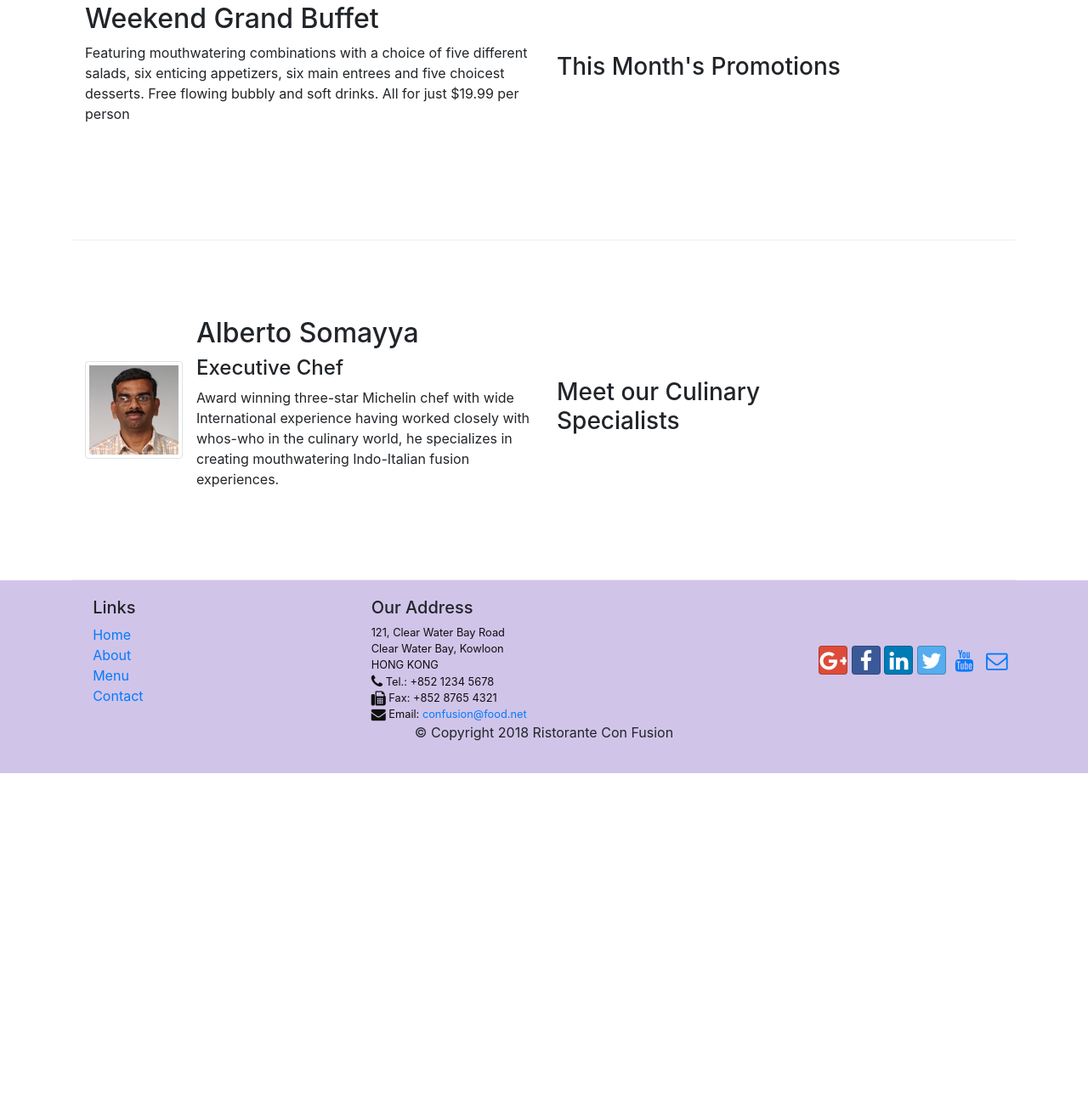
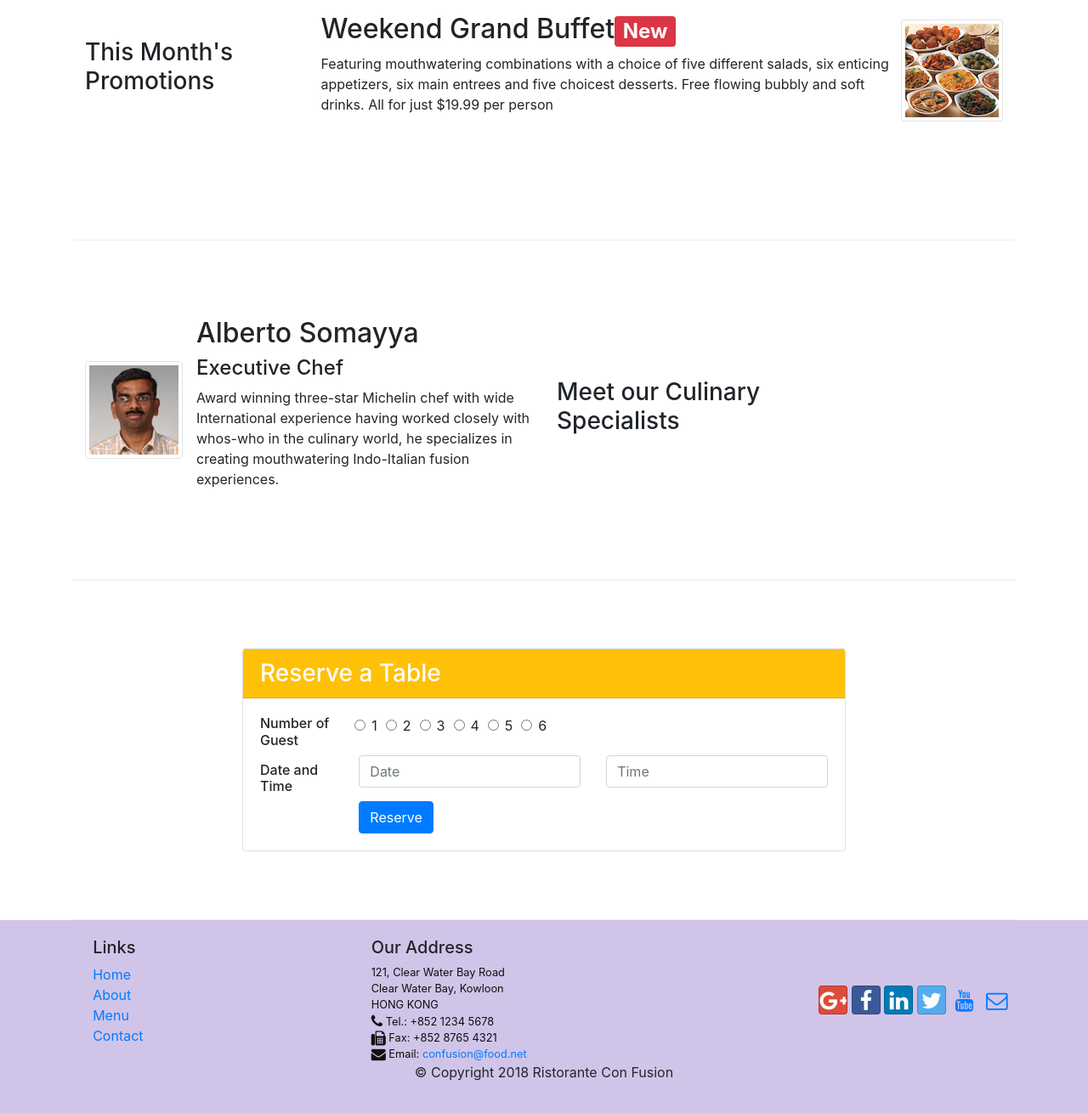
Before and after one commit to vrishabhparmar/MyBootstrapProject, a website: page index.html in a window 1280 px wide. Shown: the part 851-2161 px from the top of the page at 85% size. Before the commit the page ends 1761 px from the top, so only its background shows below. Drawn offline with nearby package versions, Linux system fonts and the light colour scheme.

Commit message:
small update

```diff
--- a/index.html
+++ b/index.html
@@ -22,7 +22,6 @@
         <div class="container">
                 <button class="navbar-toggler" type="button" data-toggle="collapse" data-target="#Navbar">
                         <span class="navbar-toggler-icon"></span>
-
                     </button>
             <a class="navbar-brand mr-auto" href="#"><img src="img/logo.png" class="img-fluid" width="41" height="30"></a>
             <div class="collapse navbar-collapse" id="Navbar">
@@ -43,10 +42,17 @@
                     <h1>Ristorante con Fusion</h1>
                     <p>We take inspiration from the World's best cuisines, and create a unique fusion experience. Our lipsmacking creations will tickle your culinary senses!</p>
                 </div>
-                <div class="col-12 align-self-center col-sm">
-                        <img src="img/logo.png" class="img-fluid">
+                <div class="row">
+                        <div class="col-12 align-self-center col-sm-6">
+                                <img src="img/logo.png" class="img-fluid">
 
+                        </div>
+                        <div class="col-12 col-sm-6 align-self-center m-auto">
+                            <button class="btn bg-warning btn-block btn-lg" type="button"><a style="text-decoration: none;color:black;" href="#card">Reserve Table</a></button>
+
+                        </div>
                 </div>
+
             </div>
         </div>
     </header>
@@ -60,7 +66,7 @@
                 <div class="media">
                     <img class="d-flex mr-3 img-thumbnail align-self-center" src="img/uthappizza.png" alt="uthapizza">
                     <div  class="media-body">
-                            <h2 class="mt-0">Uthappizza</h2>
+                            <h2 class="mt-0">Uthappizza<span class="badge badge-danger">Hot</span> <span class="badge badge-pill badge-secondary ">$4.99</span></h2>
                             <p class="d-none d-sm-block">A unique combination of Indian Uthappam (pancake) and Italian pizza, topped with Cerignola olives, ripe vine cherry tomatoes, Vidalia onion, Guntur chillies and Buffalo Paneer.</p>
                     </div>
                 </div>
@@ -70,13 +76,19 @@
 
 
         <div class="row row-content align-items-center">
-            <div class="col-12 col-sm-4 order-sm-last col-md-4">
+            <div class="col-12 col-sm-4 col-md-3">
                 <h3>This Month's Promotions</h3>
             </div>
-            <div class="col-12 col-sm-6 order-sm-first col-md-6">
-                <h2>Weekend Grand Buffet</h2>
-                <p>Featuring mouthwatering combinations with a choice of five different salads, six enticing appetizers, six main entrees and five choicest desserts. Free flowing bubbly and soft drinks. All for just $19.99 per person </p>
+            <div class="col-12 col-sm col-md">
+                <div class="media">
+                    <div class="media-body">
+                            <h2 class="mt-0">Weekend Grand Buffet<span class="badge badge-danger">New</span></h2>
+                            <p class="d-none d-sm-block">Featuring mouthwatering combinations with a choice of five different salads, six enticing appetizers, six main entrees and five choicest desserts. Free flowing bubbly and soft drinks. All for just $19.99 per person </p>
+                    </div>
+                    <img src="img/buffet.png" class="img-thumbnail d-flex align-self-center" alt="buffet">
+                </div>
             </div>
+
         </div>
 
         <div class="row row-content align-items-center">
@@ -92,14 +104,83 @@
                             <p class="d-none d-sm-block">Award winning three-star Michelin chef with wide International experience having worked closely with whos-who in the culinary world, he specializes in creating mouthwatering Indo-Italian fusion experiences. </p>
                     </div>
                 </div>
+            </div>
+        </div>
+        <span id="card"></span>
+        <div class="row row-content">
+            <div class="col-12 col-sm-8 m-auto">
+                <div class="card">
+                    <h3 class="card-header bg-warning text-white">Reserve a Table</h3>
+                    <div class="card-body">
+                        <div class="row">
+                            <div class="col-12 col-sm-2">
+                                <h6>Number of Guest</h6>
+                            </div>
+                            <div class="col-12 col-sm-10">
+                                <form>
+                                    <div class="row ml-0">
+                                        <div class=" radio col-auto">
+                                            <label class="form-check-label"><input type="radio" name="one" class="form-check-input">1</label>
+                                        </div>
+                                        <div class=" radio col-auto">
+                                                <label class="form-check-label"><input type="radio" name="one" class="form-check-input">2</label>
+                                        </div>
+                                        <div class=" radio col-auto">
+                                                <label class="form-check-label"><input type="radio" name="one" class="form-check-input">3</label>
+                                        </div>
+                                        <div class=" radio col-auto">
+                                                <label class="form-check-label"><input type="radio" name="one" class="form-check-input">4</label>
+                                        </div>
+                                        <div class=" radio col-auto">
+                                                <label class="form-check-label"><input type="radio" name="one" class="form-check-input">5</label>
+                                        </div>
+                                        <div class=" radio col-auto">
+                                                <label class="form-check-label"><input type="radio" name="one" class="form-check-input">6</label>
+                                        </div>
+                                    </div>
+                                </form>
+                            </div>
+                        </div>
+                        <div class="row">
+                            <div class="col-12 col-sm-2 mt-2">
+                                <h6>Date and Time</h6>
+                            </div>
+                            <div class="col-12 col-sm-10">
+                                    <div class="row">
+                                            <div class="col-12 col-sm-6 ">
+                                                <form>
+                                                    <div class="form-group">
+                                                        <input class="form-control" type="text" name="date" id="date" placeholder="Date">
+                                                    </div>
+                                                </form>
+                                            </div>
+                                            <div class="col-12 col-sm-6">
+                                                    <form>
+                                                        <div class="form-group">
+                                                            <input class="form-control" type="text" name="time" id="time" placeholder="Time">
+                                                        </div>
+                                                    </form>
+                                            </div>
+                                    </div>
+                            </div>
+
+                        </div>
+                        <div class="row">
+                            <div class="col-12 offset-sm-2">
+                                <button class="btn btn-primary " type="button" >Reserve</button>
+                            </div>
+                        </div>
+
                     </div>
+                </div>
+            </div>
         </div>
     </div>
 
     <footer class="footer">
-        <div`>
+        <div>
             <div class="row ">
-                <div class="col-12 col-sm-4 offset-1 col-md-3">
+                <div class="col-5 col-sm-4 offset-1 col-md-3">
                     <h5>Links</h5>
                     <ul class="list-unstyled">
                         <li><a href="#">Home</a></li>
@@ -108,7 +189,7 @@
                         <li><a href="#">Contact</a></li>
                     </ul>
                 </div>
-                <div class="col-12 col-sm-4 col-md-4">
+                <div class="col-5 col-sm-4 col-md-4">
                     <h5>Our Address</h5>
                     <address>
 		              121, Clear Water Bay Road<br>
@@ -119,7 +200,8 @@
 		           <span class="fa fa-envelope fa-lg"></span>   Email: <a href="mailto:confusion@food.net">confusion@food.net</a>
 		           </address>
                 </div>
-                <div class="col-12 col-sm-4 col-md-4 align-self-center">
+
+                <div class="col col-sm-4 col-md-4 align-self-center">
                     <div class="text-center" >
                         <a class=" btn btn-social-icon btn-google" href="http://google.com/+"><span class="fa fa-google-plus fa-lg"></span></a>
                         <a class=" btn btn-social-icon btn-facebook" href="http://www.facebook.com/profile.php?id="><span class="fa fa-facebook fa-lg"></span></a>
--- /dev/null
+++ b/navbar.html
@@ -0,0 +1,69 @@
+<html>
+    <head>
+        <meta charset="utf-8">
+        <meta name="viewport" content="width=device-width, initial-scale=1">
+        <link rel="stylesheet" href="https://maxcdn.bootstrapcdn.com/bootstrap/4.0.0/css/bootstrap.min.css" integrity="sha384-Gn5384xqQ1aoWXA+058RXPxPg6fy4IWvTNh0E263XmFcJlSAwiGgFAW/dAiS6JXm" crossorigin="anonymous">
+        <style>
+        body{
+            margin-top:55px;
+        }
+        .row-content{
+            min-height:400px;
+
+        }
+        </style>
+   </head>
+    <body>
+            <div class="jumbotron">
+                <div class="container-fluid">
+
+                    <div class="row">
+                            <div class="col-12 col-md-6 text-center">
+                                    <h3>NavBar Sample<br>
+                                        <small>Using bootstrap</small>
+                                        </h3>
+                            </div>
+                            <div class="col-12 col-md">
+
+                            </div>
+                    </div>
+                </div>
+
+        </div>
+        <nav class="navbar navbar-expand-sm navbar-dark bg-dark fixed-top">
+            <div class="container offset-4">
+                    <button class="navbar-toggler" data-toggle="collapse" data-target="#NavBar">
+                            <span class="navbar-toggler-icon"></span>
+                        </button>
+                        <a class="navbar-brand" href="#">NavBar</a>
+                        <div class="collapse navbar-collapse" id="NavBar">
+                                <ul class="navbar-nav">
+                                        <li class="nav-item ml-2 active"><a class="nav-links" href="#">Home</a></li>
+                                        <li class="nav-item ml-2"><a class="nav-links" href="#">Contact</a></li>
+                                        <li class="nav-item ml-2"><a class="nav-links" href="#">Menu</a></li>
+                                        <li class="nav-item ml-2"><a class="nav-links" href="#">About</a></li>
+                                   </ul>
+                        </div>
+            </div>
+
+
+        </nav>
+        <div class="row row-content">
+            <div class="container">
+                <div class="row">
+                        <div class="col-12 col-md-6">
+                                <img src="screencapture-localhost-3000-aboutus-html-2019-07-25-17_48_59.png" alt="screenshot" class="img-fluid" >
+                           </div>
+                           <div class="col-12 col-md-6">
+                                   <img src="screencapture-localhost-3000-index-html-2019-07-30-15_30_30.png" alt="screenshot" class="img-fluid" >
+                           </div>
+                </div>
+            </div>
+
+        </div>
+    </body>
+<script src="node_modules/jquery/dist/jquery.slim.min.js"></script>
+<script src="node_modules/popper.js/dist/umd/popper.min.js"></script>
+<script src="node_modules/bootstrap/dist/js/bootstrap.min.js"></script>
+
+</html>
```
Also changed, not shown: screencapture-localhost-3000-index-html-2019-07-30-15_30_30.png (added).
